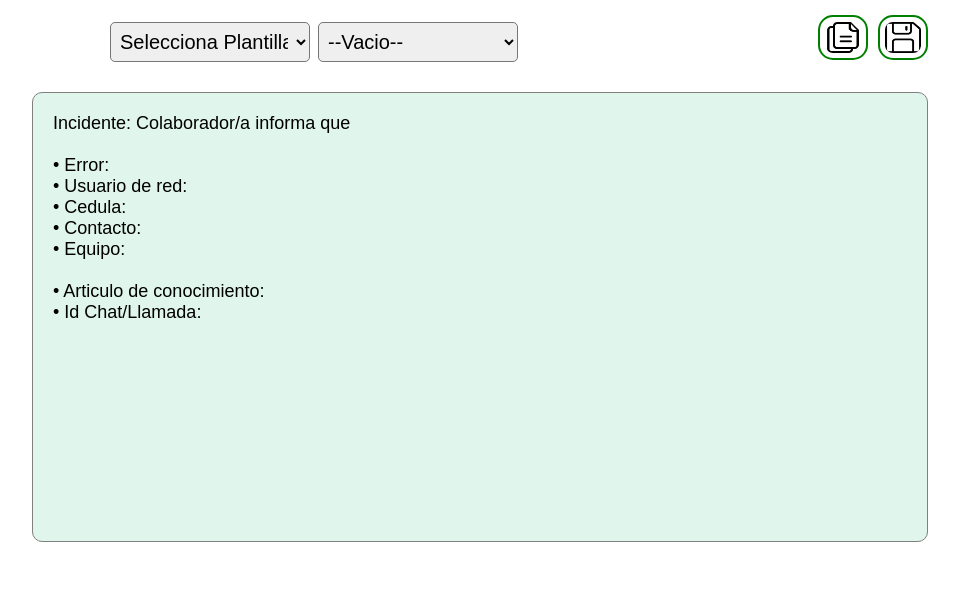
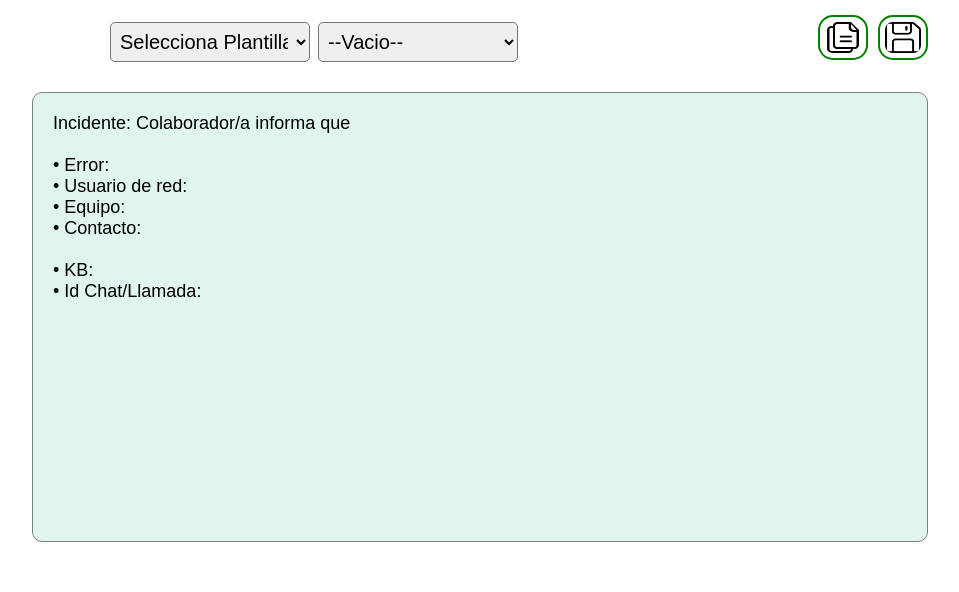
Before and after one commit to jose-beltran/UnisysFlask, a Flask app: page /documentar in a window 1280 px wide; the page is wider, and only the part inside the window is pictured. Shown: the part 208-800 px from the top of that part, without its empty margins (218-1177 px from the left). Run offline with Flask 2, Linux system fonts and the light colour scheme.

Commit message:
Updating basic documentation

```diff
--- a/static/js/plantillas.js
+++ b/static/js/plantillas.js
@@ -45,7 +45,7 @@ function cambiarPlantilla() {
             textPlantilla.value = "Incidente: El colaborador indicia que la Validadora no está imprimiendo.\nError: Validadora no imprime.\nNombre de Equipo: XXXX\nContacto: \n\n • Id Chat/Llamada: \n • Articulo de conocimiento: ";
             break;
         default:
-            textPlantilla.value = "Incidente: Colaborador/a informa que \n• Error: \n• Usuario de red: \n• Equipo: \n• Contacto: \n\n • Id Chat/Llamada: \n • Articulo de conocimiento: " ;
+            textPlantilla.value = "Incidente: Colaborador/a informa que \n• Error: \n• Usuario de red: \n• Equipo: \n• Contacto: \n\n • KB:  \n • Id Chat/Llamada: " ;
             break;
     }
 }
@@ -70,10 +70,10 @@ function cambiarTexto() { //Funcion que cambia segundo select en funcion del pri
             textPlantilla.value = "Incidente: El colaborador requiere conocer la ruta para solicitar permisos para acceder a Rutas Compartidas\n\nError: N/A \n\nRuta Compartida: \n\n*** Es importante documentar la ruta completa a la que el colaborador requiere acceso ***\n***Recuerda Direccionar al Colaborador al Sitio ¿Y como lo hago? para conocer el flujo por el que debe radicar su pedido*** \n\n • Id Chat/Llamada: \n • Articulo de conocimiento: ";
             break;
         case "basicos":
-            textPlantilla.value = "Incidente: Colaborador/a informa que \n• Error: \n• Usuario de red:  \n• Cedula: \n• Contacto: \n• Equipo: \n\n • Id Chat/Llamada: \n • Articulo de conocimiento:";
+            textPlantilla.value = "Incidente: Colaborador/a informa que \n• Error: \n• Usuario de red: \n• Equipo: \n• Contacto: \n\n • KB:  \n • Id Chat/Llamada: ";
             break;
         case "sitio":
-            textPlantilla.value = "• Código y/o Nombre de Edificio o Sucursal: \n• Horario de atención: \n• Ciudad: \n• Dirección: \n✆ Teléfono y/o Celular: \n\nIncidente: Colaborador/a informa que \n• Error: \n• Usuario de red: \n• Cedula: \n• Contacto: \n• Equipo: \n\n• Id Chat/Llamada: \n• Articulo de conocimiento: ";
+            textPlantilla.value = "• Código y/o Nombre de Edificio o Sucursal: \n• Horario de atención: \n• Ciudad: \n• Dirección: \n✆ Teléfono y/o Celular: \n\nIncidente: Colaborador/a informa que \n• Error: \n• Usuario de red: \n• Equipo: \n• Contacto: \n\n • KB:  \n • Id Chat/Llamada: ";
             break;
         case "winLentitud":
             textPlantilla.value = "Incidente: El colaborador informa que tiene lentitud en el equipo.\n\nError: Lentitud\nNombre del equipo:\nAplicación mayor Consumo:\n\nCR: \nLAPS:\nContacto:\n\n**** Consulta el Administrador de Tareas y Documenta la Aplicación que está generando el mayor consumo. \n\n• Id Chat/Llamada: \n• Articulo de conocimiento: ";
--- a/templates/documentar.html
+++ b/templates/documentar.html
@@ -43,11 +43,10 @@ Incidente: Colaborador/a informa que
 
 • Error:
 • Usuario de red:
-• Cedula:
+• Equipo:
 • Contacto:
-• Equipo:
 
-• Articulo de conocimiento:
+• KB:
 • Id Chat/Llamada:
 </textarea>
 </div>
```
